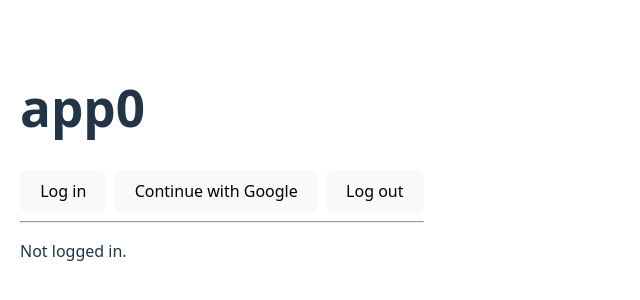
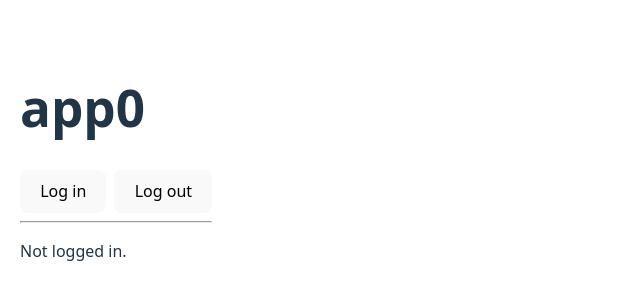
Before and after one commit to michael-basil/app0, a React (Vite) app: page / in a window 1280 px wide. Shown: the part 238-538 px from the top of the page, without its empty margins (0-640 px from the left). Built offline with nearby package versions, Linux system fonts and the light colour scheme; no server answers.

Commit message:
feat: remove directly to google button

```diff
--- a/src/App.jsx
+++ b/src/App.jsx
@@ -3,21 +3,6 @@ import { useAuth0 } from "@auth0/auth0-react";
 function LoginButton() {
   const { loginWithRedirect } = useAuth0();
   return <button onClick={() => loginWithRedirect()}>Log in</button>;
-}
-
-function LoginWithGoogle() {
-  const { loginWithRedirect } = useAuth0();
-  return (
-    <button
-      onClick={() =>
-        loginWithRedirect({
-          authorizationParams: { connection: "google-oauth2" }
-        })
-      }
-    >
-      Continue with Google
-    </button>
-  );
 }
 
 function LogoutButton() {
@@ -46,7 +31,6 @@ export default function App() {
       <h1>app0</h1>
       <div style={{ display: "flex", gap: 8, flexWrap: "wrap" }}>
         <LoginButton />
-        <LoginWithGoogle />
         <LogoutButton />
       </div>
       <hr />
```
